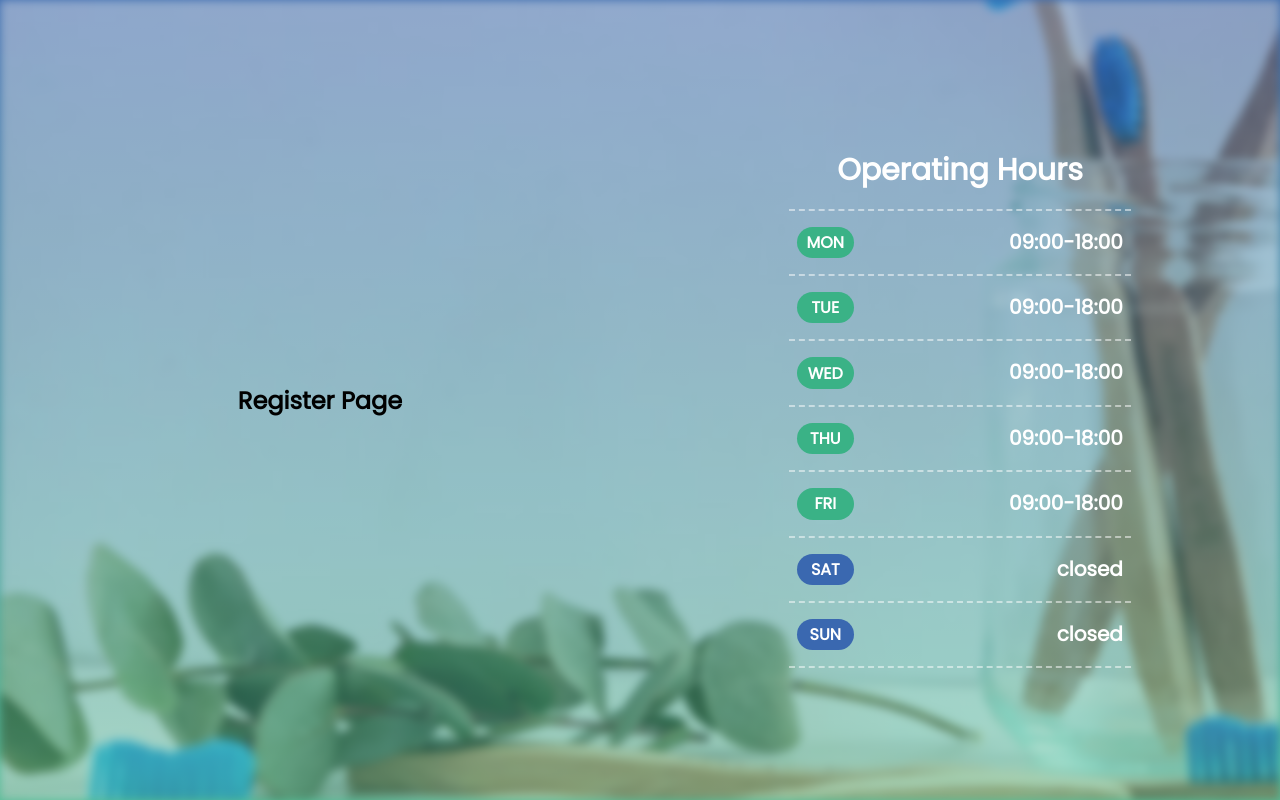
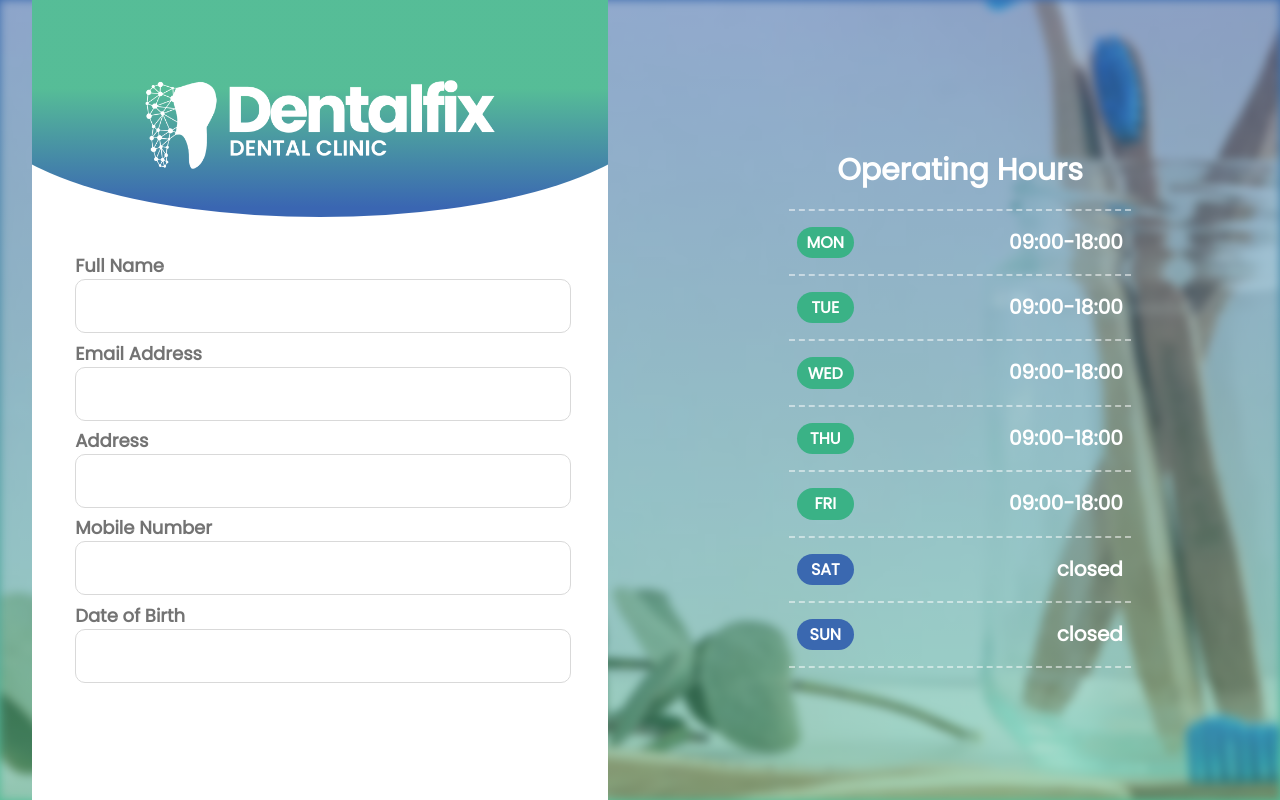
Before and after one commit to aaronlecourt/ddcoabs-system, a Next.js app: page /register in a window 1280 px wide. Built offline with nearby package versions, Linux system fonts and the light colour scheme; no server answers.

Commit message:
[FEATURE] register page

```diff
--- a/pages/register.tsx
+++ b/pages/register.tsx
@@ -1,7 +1,7 @@
-import Head from 'next/head'
-// import clientPromise from '../lib/mongodb'
 import connectMongo from '../utils/connectMongo';
+import Image from 'next/image'
 import type { InferGetServerSidePropsType, GetServerSideProps } from 'next'
+import styles from '../styles/pages/register.module.scss'
 
 type ConnectionStatus = {
   isConnected: boolean
@@ -36,8 +36,38 @@ export default function Register({
   isConnected,
 }: InferGetServerSidePropsType<typeof getServerSideProps>) {
   return (
-    <main>
-      <h1>Register Page</h1>
-    </main>
+    <div className={styles.container}>
+      <div className={styles.header}>
+        <Image
+          className={styles.headerLogo}
+          src='/logo.png'
+          alt='logo'
+          width={700}
+          height={700}
+        />
+      </div>
+      <div className={styles.form}>
+        <div className={styles.formField}>
+          <label>Full Name</label>
+          <input type='text' />
+        </div>
+        <div className={styles.formField}>
+          <label>Email Address</label>
+          <input type='text' />
+        </div>
+        <div className={styles.formField}>
+          <label>Address</label>
+          <input type='text' />
+        </div>
+        <div className={styles.formField}>
+          <label>Mobile Number</label>
+          <input type='text' />
+        </div>
+        <div className={styles.formField}>
+          <label>Date of Birth</label>
+          <input type='text' />
+        </div>
+      </div>
+    </div>
   )
 }
--- /dev/null
+++ b/styles/pages/register.module.scss
@@ -0,0 +1,59 @@
+@import '../variables.scss';
+
+.container {
+  display: flex;
+  flex-direction: column;
+  align-items: center;
+  width: 100%;
+  height: 100vh;
+  background-color: $white;
+  position: relative;
+  overflow: hidden;
+  margin: 0 2rem;
+}
+
+.header {
+  display: flex;
+  justify-content: center;
+  align-items: center;
+  width: 100%;
+  padding: 5rem 3rem 3rem;
+  border-bottom-left-radius: 100%;
+  border-bottom-right-radius: 100%;
+  background: linear-gradient(180deg, rgba(58, 178, 134, 0.86) 40.8%, #3A66B2 95.64%);
+}
+
+.headerLogo {
+  width: 350px;
+  height: auto;
+}
+
+.form {
+  display: flex;
+  flex-direction: column;
+  justify-content: center;
+  align-items: center;
+  width: 100%;
+  padding: 2rem 1rem;
+
+  &Field {
+    display: flex;
+    flex-direction: column;
+    width: 85%;
+    margin: .2rem 0;
+
+    label {
+      color: $text;
+      font-size: 18px;
+      font-weight: bold;
+    }
+
+    input {
+      width: 100%;
+      height: 50px;
+      border-radius: 10px;
+      border: 1px solid $grey;
+      background: $white;
+    }
+  }
+}
```
